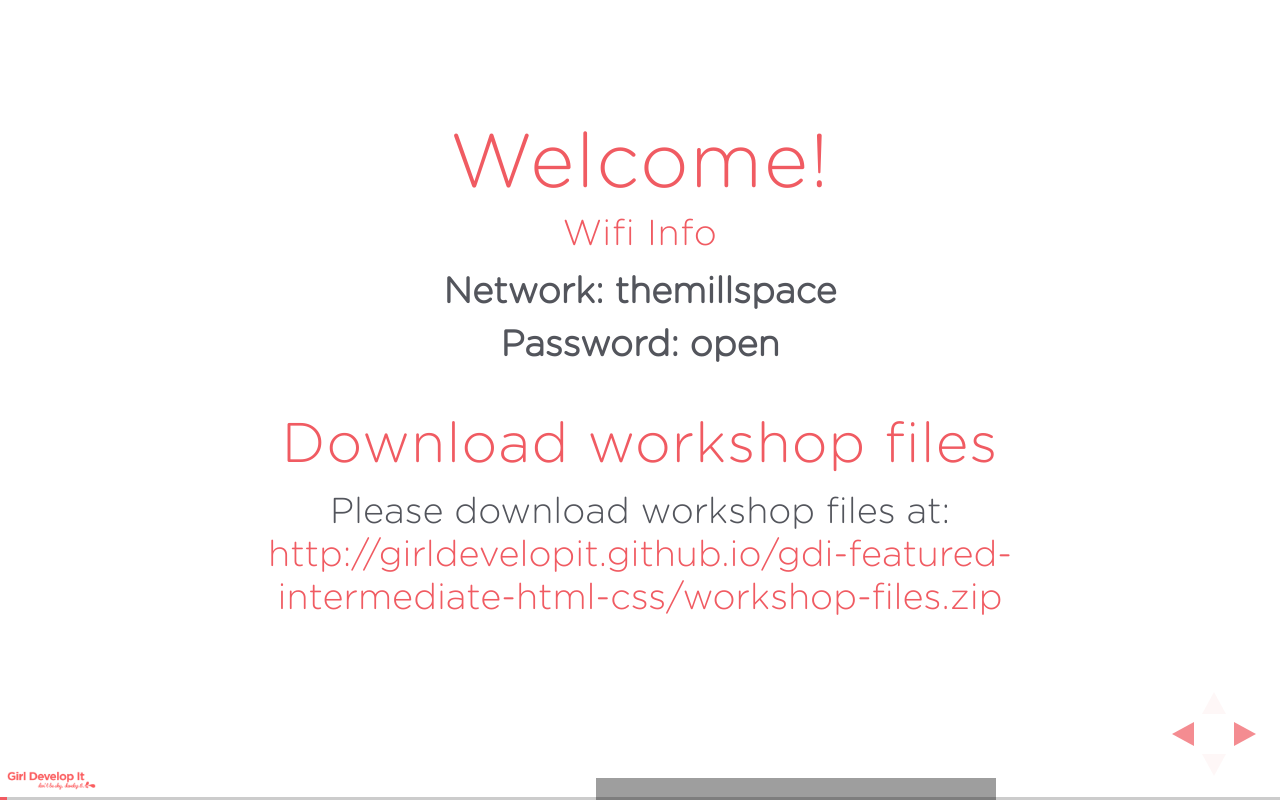
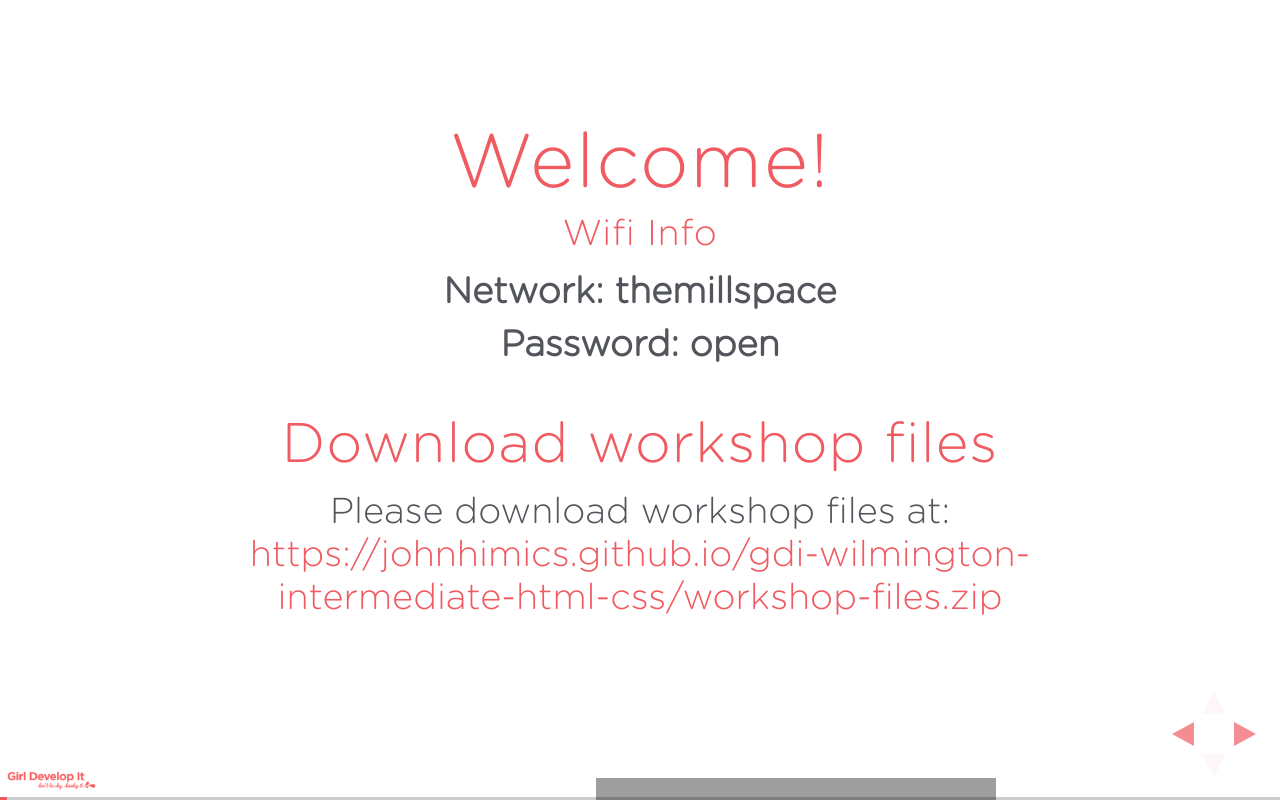
Before and after one commit to johnhimics/gdi-wilmington-intermediate-html-css, a plain HTML site: page index.html in a window 1280 px wide. Both pictures are taken after a click on the element 1251 px from the left and 734 px from the top of the page. Drawn offline with Linux system fonts and the light colour scheme; grey boxes are pictures that could not be loaded; files whose address does not match are found by name.

Commit message:
link text

```diff
--- a/index.html
+++ b/index.html
@@ -58,7 +58,7 @@
                 <h3>Download workshop files</h3>
                 <p>Please download workshop files at:<br />
                 <!-- todo -->
-                <a href="https://johnhimics.github.io/gdi-wilmington-intermediate-html-css/workshop-files.zip">http://girldevelopit.github.io/gdi-featured-intermediate-html-css/workshop-files.zip</a></p>
+                <a href="https://johnhimics.github.io/gdi-wilmington-intermediate-html-css/workshop-files.zip">https://johnhimics.github.io/gdi-wilmington-intermediate-html-css/workshop-files.zip</a></p>
             </section>
             <section>
                 <h2>Thanks to our host:</h2>
@@ -67,7 +67,7 @@
             <section>
                 <h3>Class notes</h3>
                 <p>All slides are available at:<br />
-                <a href="https://johnhimics.github.io/gdi-wilmington-intermediate-html-css/">http://girldevelopit.github.io/gdi-featured-intermediate-html-css/</a></p>
+                <a href="https://johnhimics.github.io/gdi-wilmington-intermediate-html-css/">https://johnhimics.github.io/gdi-wilmington-intermediate-html-css/</a></p>
             </section>
             <!-- Welcome-->
             <section class="hide-pdf">
```
